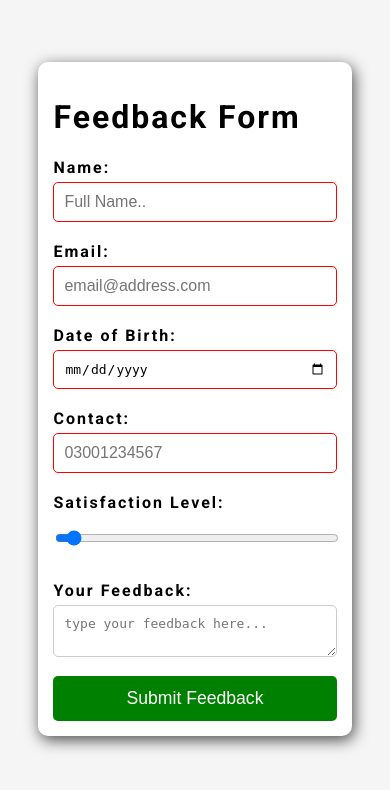
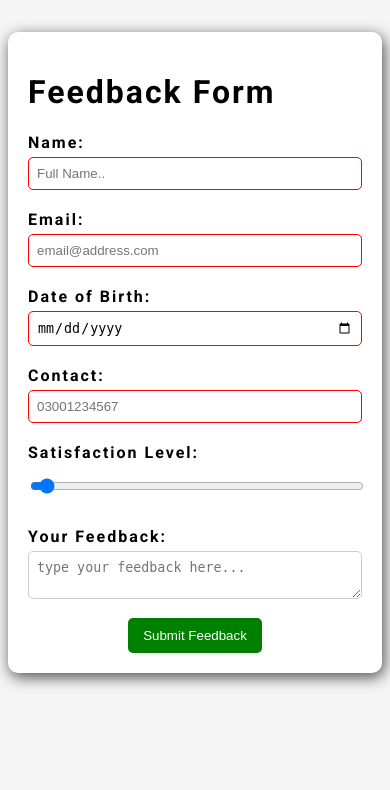
Before and after one commit to umarzamann/umar-exam, a PHP site: page / in a window 390 px wide. Shown: the top 790 px of the page. Run offline with PHP 8.4, Linux system fonts and the light colour scheme.

Commit message:
removing media query

```diff
--- a/style.css
+++ b/style.css
@@ -106,26 +106,3 @@ body {
     justify-content: center;
     align-items: center;
   }
-
-  @media (max-width: 600px) {
-    body {
-      padding: 10px;
-    }
-    .container {
-        width: 80%;
-        max-width: 300px;
-        margin: 20px auto;
-        padding: 15px;
-    }
-
-    input, textarea {
-        font-size: 1em;
-        padding: 10px;
-    }
-
-    button {
-        width: 100%;
-        padding: 12px;
-        font-size: 1.1em;
-    }
-}
```
